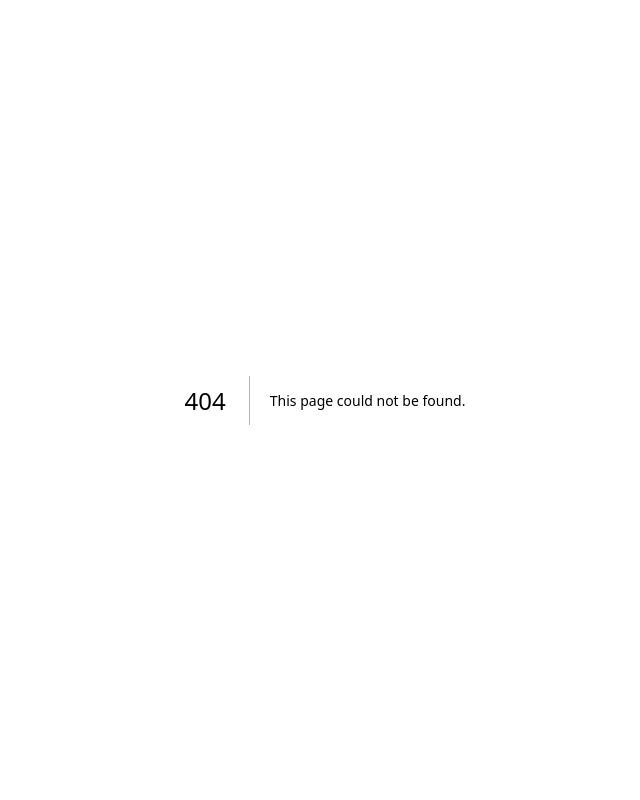
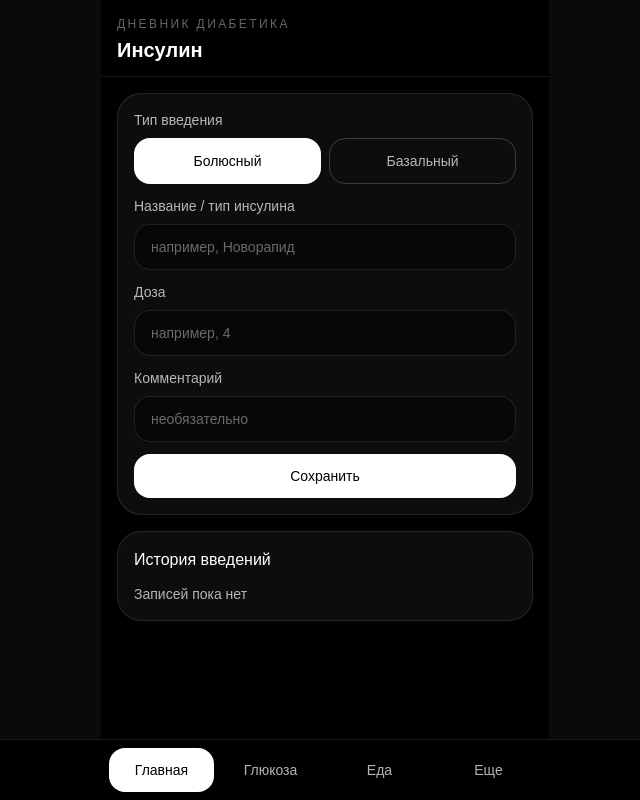
Before and after one commit to FuadM69/diabetic-diary, a Next.js app: page /insulin in a window 1280 px wide. Before the commit this address had no page. Shown: the whole page, without its empty margins (315-955 px from the left). Built offline with nearby package versions, Linux system fonts and the light colour scheme.

Commit message:
Refactor meal history management in MealsPage to improve local storage handling and enhance user feedback for meal saving actions, ensuring a more seamless experience when saving and viewing meals.

```diff
--- /dev/null
+++ b/src/app/insulin/page.tsx
@@ -0,0 +1,193 @@
+"use client";
+
+import { useEffect, useState } from "react";
+import { AppShell } from "@/components/layout/app-shell";
+
+type InsulinEntry = {
+  id: string;
+  insulinKind: "bolus" | "basal";
+  insulinType: string;
+  dose: string;
+  comment: string;
+  createdAt: string;
+};
+
+export default function InsulinPage() {
+  const [entries, setEntries] = useState<InsulinEntry[]>([]);
+  const [insulinKind, setInsulinKind] = useState<"bolus" | "basal">("bolus");
+  const [insulinType, setInsulinType] = useState("");
+  const [dose, setDose] = useState("");
+  const [comment, setComment] = useState("");
+  const [isSaved, setIsSaved] = useState(false);
+
+  useEffect(() => {
+    const savedEntries = localStorage.getItem("insulin_entries");
+    if (!savedEntries) {
+      return;
+    }
+
+    try {
+      const parsedEntries: InsulinEntry[] = JSON.parse(savedEntries);
+      if (Array.isArray(parsedEntries)) {
+        setEntries(parsedEntries);
+      } else {
+        setEntries([]);
+      }
+    } catch {
+      setEntries([]);
+    }
+  }, []);
+
+  const handleSave = () => {
+    if (!dose || !insulinType.trim()) {
+      return;
+    }
+
+    const newEntry: InsulinEntry = {
+      id: Date.now().toString(),
+      insulinKind,
+      insulinType: insulinType.trim(),
+      dose,
+      comment: comment.trim(),
+      createdAt: new Date().toISOString(),
+    };
+
+    const updatedEntries = [newEntry, ...entries];
+    setEntries(updatedEntries);
+    localStorage.setItem("insulin_entries", JSON.stringify(updatedEntries));
+    setInsulinType("");
+    setDose("");
+    setComment("");
+    setIsSaved(true);
+    setTimeout(() => {
+      setIsSaved(false);
+    }, 2000);
+  };
+
+  const handleDelete = (id: string) => {
+    const updatedEntries = entries.filter((entry) => entry.id !== id);
+    setEntries(updatedEntries);
+    localStorage.setItem("insulin_entries", JSON.stringify(updatedEntries));
+  };
+
+  const inputClassName =
+    "mt-2 w-full rounded-2xl border border-white/10 bg-black/40 px-4 py-3 text-white outline-none placeholder:text-white/40 focus:border-white/30";
+
+  return (
+    <AppShell title="Инсулин">
+      <div className="space-y-4">
+        <section className="rounded-3xl border border-white/10 bg-white/5 p-4">
+          <div className="space-y-3">
+            <div>
+              <p className="text-sm text-white/70">Тип введения</p>
+              <div className="mt-2 grid grid-cols-2 gap-2">
+                <button
+                  onClick={() => setInsulinKind("bolus")}
+                  className={`rounded-2xl px-3 py-3 text-sm ${
+                    insulinKind === "bolus"
+                      ? "bg-white font-medium text-black"
+                      : "border border-white/20 text-white/70"
+                  }`}
+                >
+                  Болюсный
+                </button>
+                <button
+                  onClick={() => setInsulinKind("basal")}
+                  className={`rounded-2xl px-3 py-3 text-sm ${
+                    insulinKind === "basal"
+                      ? "bg-white font-medium text-black"
+                      : "border border-white/20 text-white/70"
+                  }`}
+                >
+                  Базальный
+                </button>
+              </div>
+            </div>
+
+            <label className="block text-sm text-white/70">
+              Название / тип инсулина
+              <input
+                type="text"
+                value={insulinType}
+                onChange={(event) => setInsulinType(event.target.value)}
+                placeholder="например, Новорапид"
+                className={inputClassName}
+              />
+            </label>
+
+            <label className="block text-sm text-white/70">
+              Доза
+              <input
+                type="number"
+                inputMode="decimal"
+                step="0.1"
+                value={dose}
+                onChange={(event) => setDose(event.target.value)}
+                placeholder="например, 4"
+                className={inputClassName}
+              />
+            </label>
+
+            <label className="block text-sm text-white/70">
+              Комментарий
+              <input
+                type="text"
+                value={comment}
+                onChange={(event) => setComment(event.target.value)}
+                placeholder="необязательно"
+                className={inputClassName}
+              />
+            </label>
+
+            <button
+              onClick={handleSave}
+              className="w-full rounded-2xl bg-white px-4 py-3 text-sm font-medium text-black"
+            >
+              Сохранить
+            </button>
+            {isSaved && <p className="text-sm text-white/70">Запись сохранена</p>}
+          </div>
+        </section>
+
+        <section className="rounded-3xl border border-white/10 bg-white/5 p-4">
+          <h2 className="text-base font-medium text-white">История введений</h2>
+          {entries.length === 0 ? (
+            <p className="mt-3 text-sm text-white/70">Записей пока нет</p>
+          ) : (
+            <div className="mt-3 space-y-3">
+              {entries.map((entry) => (
+                <div
+                  key={entry.id}
+                  className="rounded-3xl border border-white/10 bg-white/5 p-4"
+                >
+                  <div className="flex items-start justify-between gap-3">
+                    <div>
+                      <p className="text-xs uppercase tracking-wide text-white/50">
+                        {entry.insulinKind === "bolus" ? "Болюсный" : "Базальный"}
+                      </p>
+                      <p className="mt-1 text-lg font-semibold">{entry.insulinType}</p>
+                      <p className="mt-1 text-sm text-white/80">{entry.dose} ед.</p>
+                    </div>
+                    <button
+                      onClick={() => handleDelete(entry.id)}
+                      className="rounded-xl border border-white/20 px-3 py-1 text-xs text-white/80"
+                    >
+                      Удалить
+                    </button>
+                  </div>
+
+                  {entry.comment && (
+                    <p className="mt-2 text-sm text-white/70">{entry.comment}</p>
+                  )}
+                  <p className="mt-2 text-xs text-white/50">
+                    {new Date(entry.createdAt).toLocaleString("ru-RU")}
+                  </p>
+                </div>
+              ))}
+            </div>
+          )}
+        </section>
+      </div>
+    </AppShell>
+  );
+}
```
